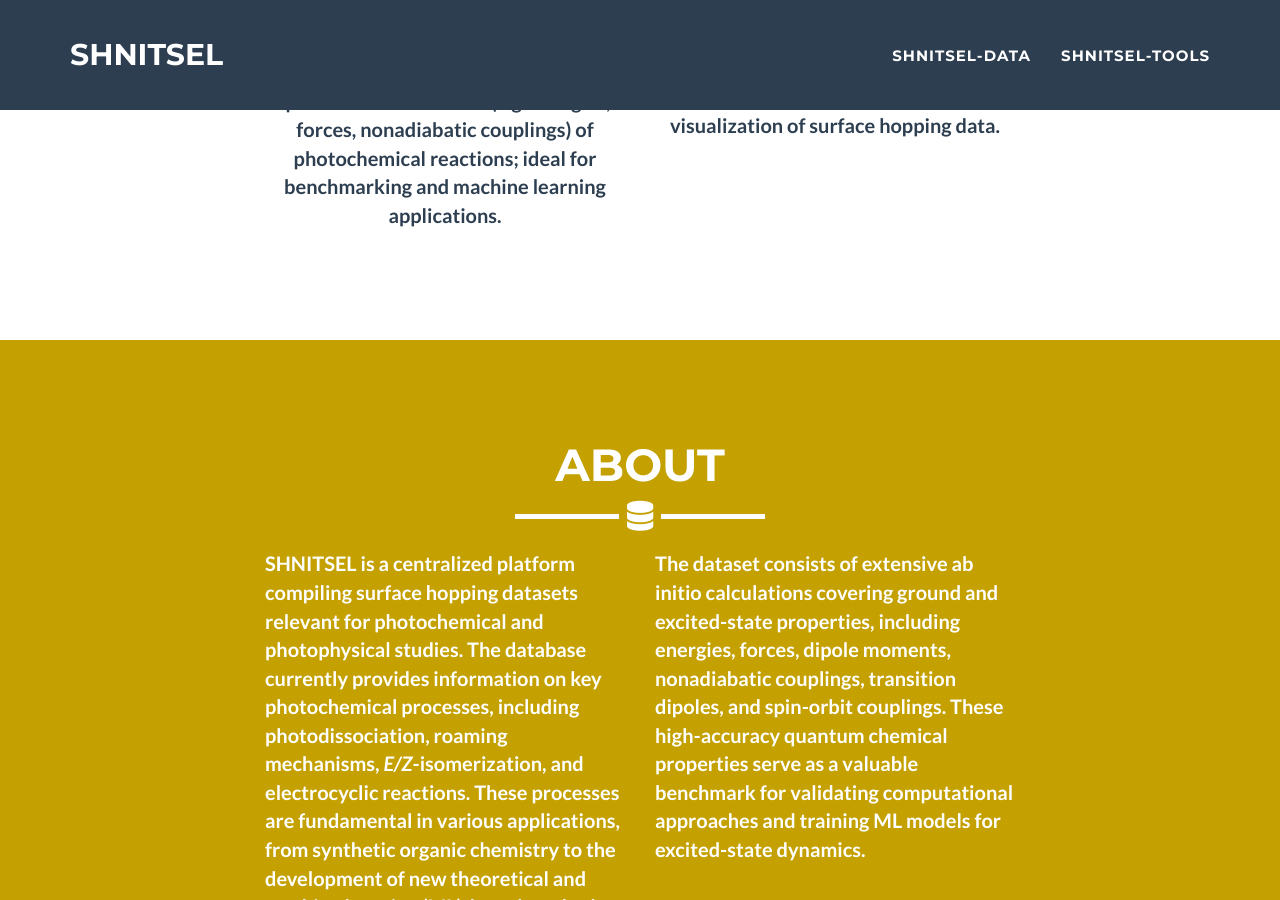
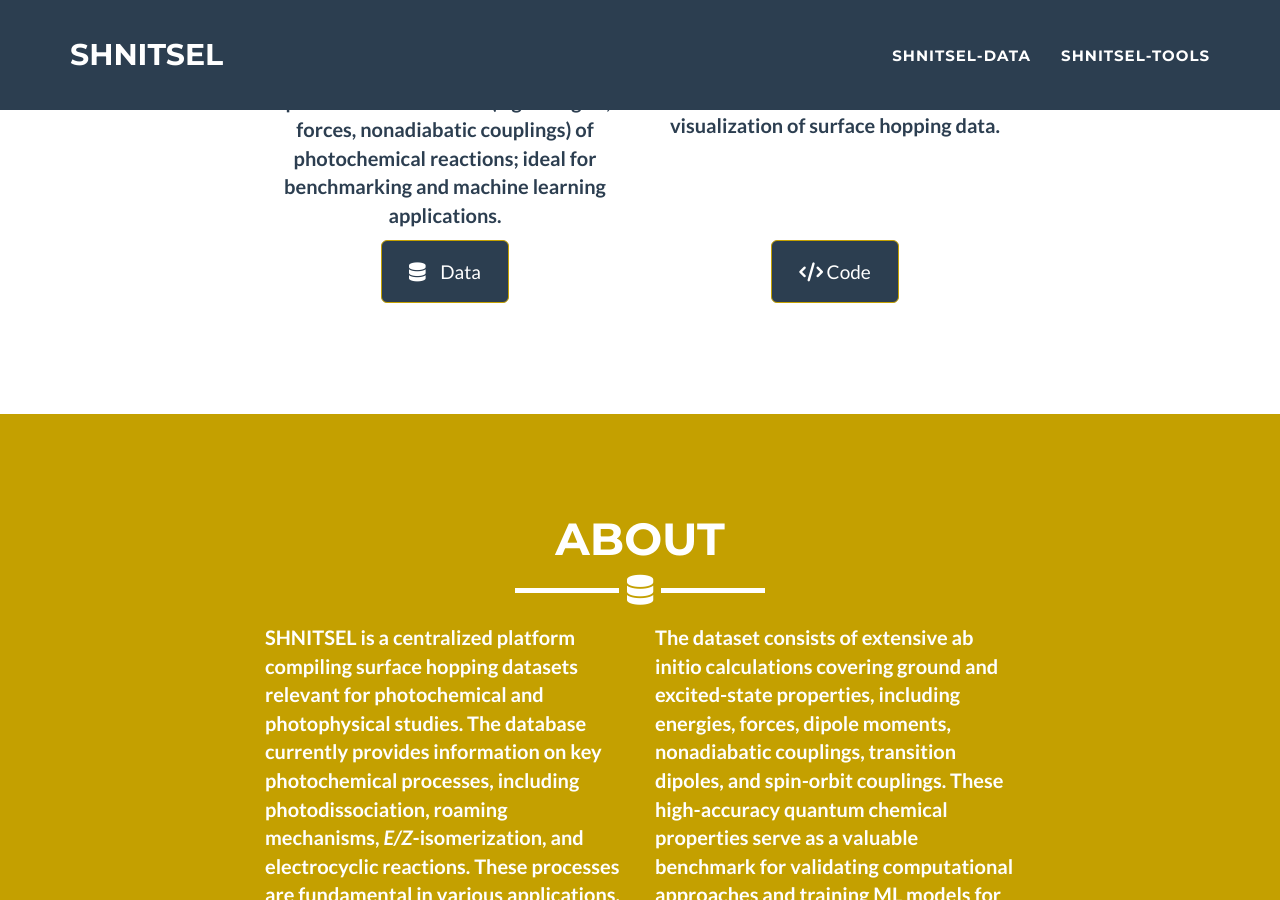
Before and after one commit to SHNITSEL/shnitsel.github.io, a Jekyll site: the page built from _posts/2024-12-12-a01.md, in a window 1280 px wide and 900 px high, scrolled down 1404 px. Built offline with Jekyll 4.4.1, drawn with Linux system fonts in a browser that asks for light colours.

Commit message:
Update portfolio_methods.html

```diff
--- a/_includes/portfolio_methods.html
+++ b/_includes/portfolio_methods.html
@@ -38,5 +38,17 @@
         </p>
       </div>
     </div>
+      <div class="row">
+      <div class="col-lg-4 col-lg-offset-2" align="center">
+        <p>
+          <a href="https://zenodo.org/records/15482819" class="btn btn-lg btn-success" style="background-color:#2c3e50", target=”_blank”> <i class="fa-solid fa-database" style="color:white"></i>&nbsp;&nbsp;&nbsp; Data</a>
+        </p>
+      </div>
+      <div class="col-lg-4" align="center">
+        <p>
+          <a href="https://github.com/SHNITSEL/shnitsel-tools" class="btn btn-lg btn-success" style="background-color:#2c3e50"><i class="fa-solid fa-code" style="color:white"></i> Code</a>
+        </p>
+      </div>
+    </div>
   </div>
 </section>
```
